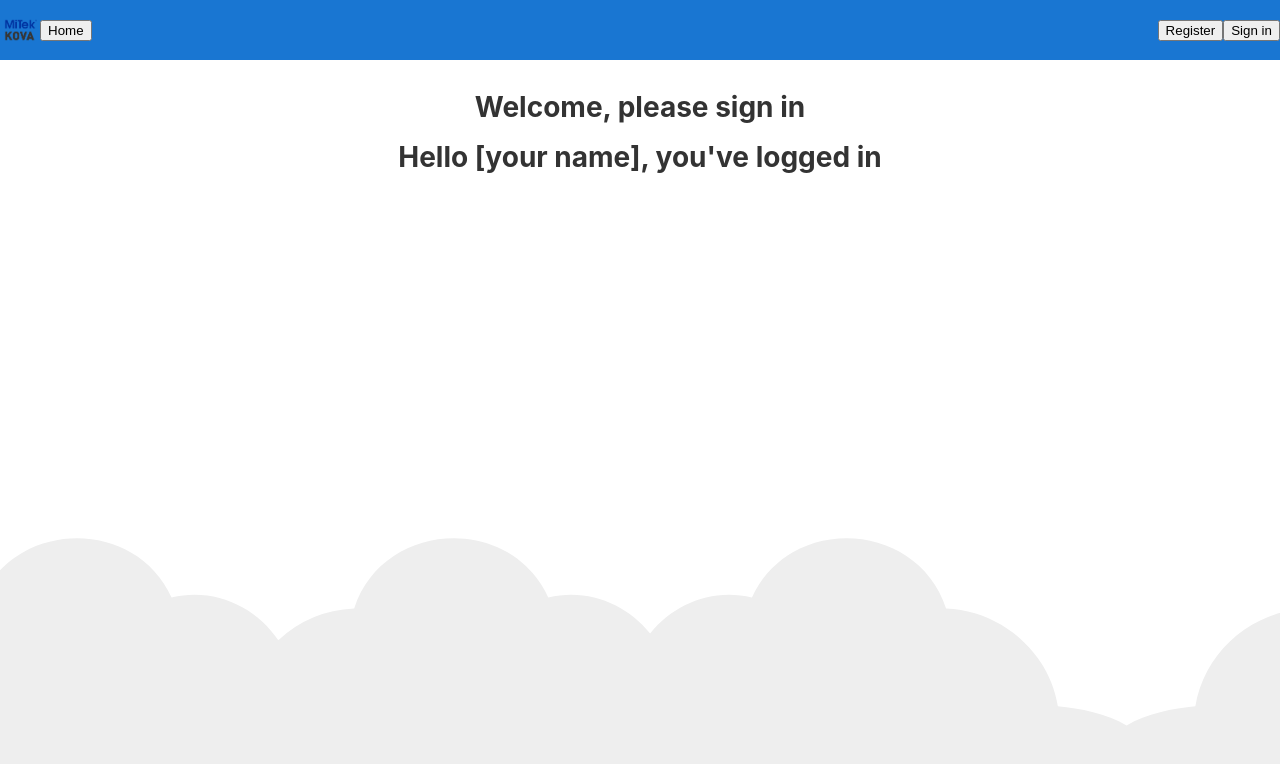
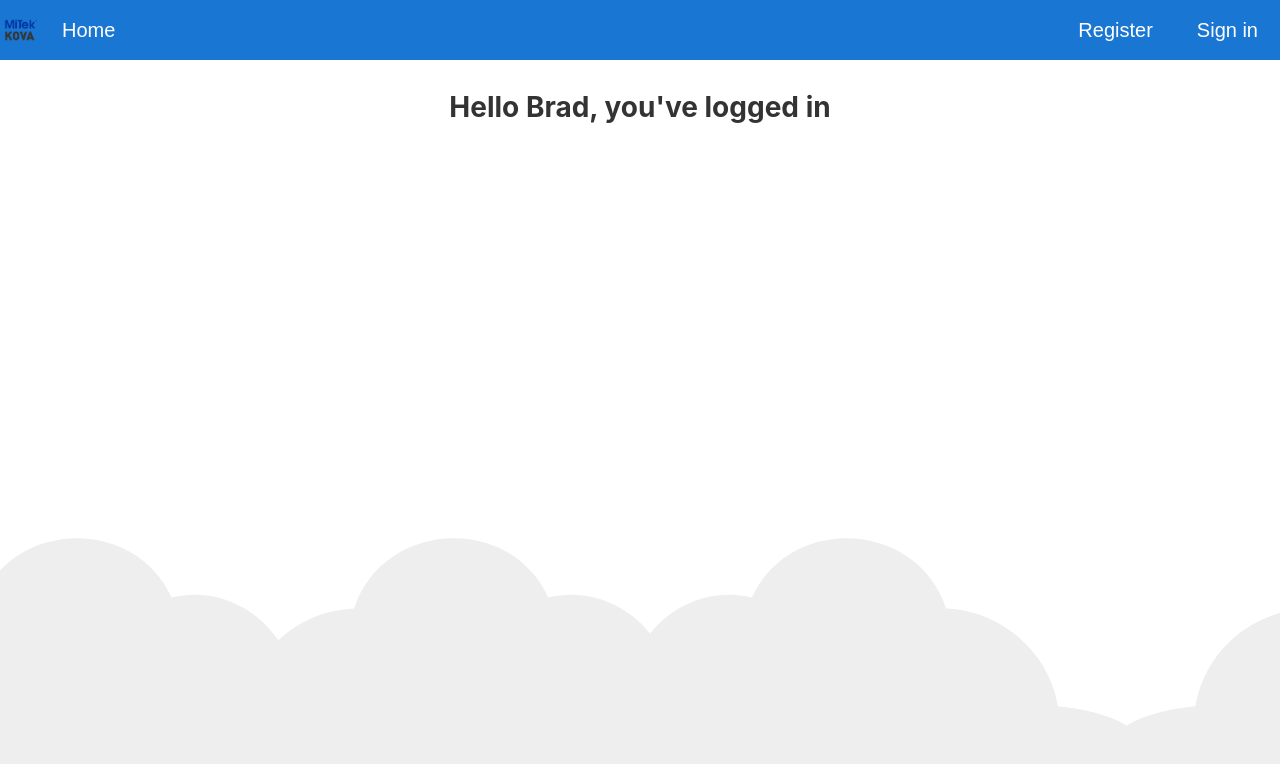
Before and after one commit to MiTek-Kova/AngularTraining, an Angular app in the folder exercises/: page / in a window 1280 px wide. Both pictures are taken after a click on the button "Sign in". Shown: the top 764 px of the page. Built offline with nearby package versions, Linux system fonts and the light colour scheme.

Commit message:
Session02Solution

```diff
--- a/exercises/src/app/app.component.html
+++ b/exercises/src/app/app.component.html
@@ -4,16 +4,16 @@
     alt="MiTek Logo"
     src="assets/kovalogo_big.png"
   />
-    <button>Home</button>
+    <app-button text="Home"></app-button>
     <div class="spacer"></div>
-    <button>Register</button>
-    <button>Sign in</button>
+    <app-button text="Register"></app-button>
+    <app-button text="Sign in" (click)="signIn()"></app-button>
 </div>
 
 <div class="content" role="main">
 
-  <h1>Welcome, please sign in</h1>
-  <h1>Hello [your name], you've logged in</h1>
+  <h1 *ngIf="!signedIn">Welcome, please sign in</h1>
+  <h1 *ngIf="signedIn">Hello {{name}}, you've logged in</h1>
 
   <svg id="clouds" xmlns="http://www.w3.org/2000/svg" width="2611.084" height="485.677" viewBox="0 0 2611.084 485.677">
     <title>Gray Clouds Background</title>
--- a/exercises/src/app/app.component.ts
+++ b/exercises/src/app/app.component.ts
@@ -7,4 +7,10 @@ import { Component } from '@angular/core';
 })
 export class AppComponent {
   title = 'exercises';
+  signedIn: boolean = false;
+  name: string = "Brad";
+
+  signIn(): void {
+    this.signedIn = !this.signedIn;
+  }
 }
--- a/exercises/src/app/app.module.ts
+++ b/exercises/src/app/app.module.ts
@@ -2,10 +2,12 @@ import { NgModule } from '@angular/core';
 import { BrowserModule } from '@angular/platform-browser';
 
 import { AppComponent } from './app.component';
+import { ButtonComponent } from './components/button/button.component';
 
 @NgModule({
   declarations: [
-    AppComponent
+    AppComponent,
+    ButtonComponent,
   ],
   imports: [
     BrowserModule
--- /dev/null
+++ b/exercises/src/app/components/button/button.component.css
@@ -0,0 +1,19 @@
+:host {
+    margin: 16px;
+}
+
+button {
+    background-color: transparent;
+    font-size: 20px;
+    font-weight: 500;
+    color: white;
+    border: 0;
+}
+
+button:hover {
+    background-color: blue;
+}
+
+button:active {
+    background-color: darkblue;
+}
--- /dev/null
+++ b/exercises/src/app/components/button/button.component.html
@@ -0,0 +1 @@
+<button>{{buttonText}}</button>
--- /dev/null
+++ b/exercises/src/app/components/button/button.component.ts
@@ -0,0 +1,18 @@
+import { Component, Input, OnInit } from '@angular/core';
+
+@Component({
+  selector: 'app-button',
+  templateUrl: './button.component.html',
+  styleUrls: ['./button.component.css']
+})
+export class ButtonComponent implements OnInit {
+
+  @Input("text")
+  public buttonText: string = "";
+
+  constructor() { }
+
+  ngOnInit(): void {
+  }
+
+}
```
Also changed, not shown: 1 other file (tests, documents, lock files or other folders).
